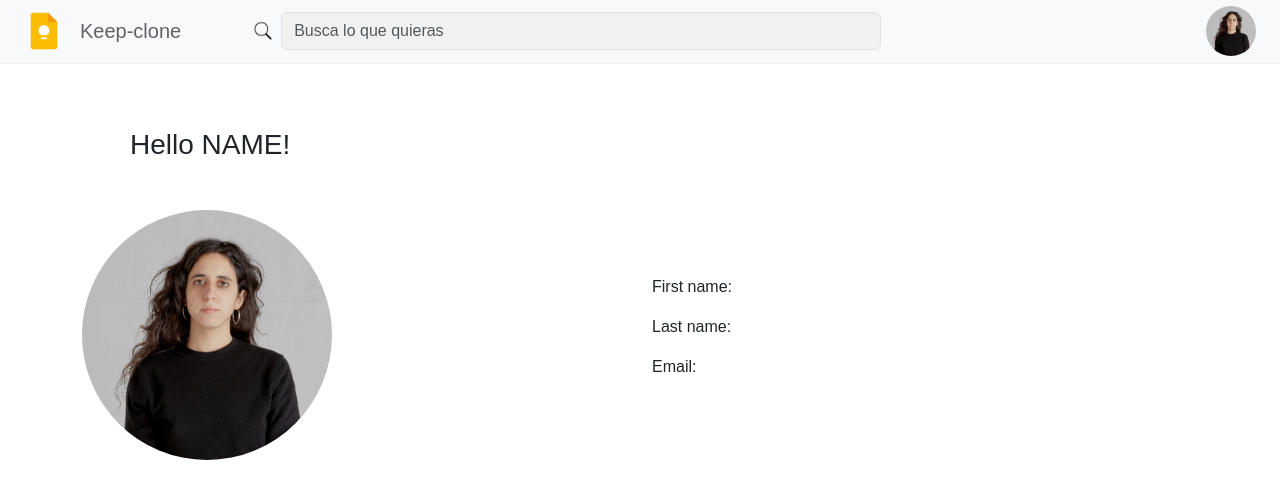
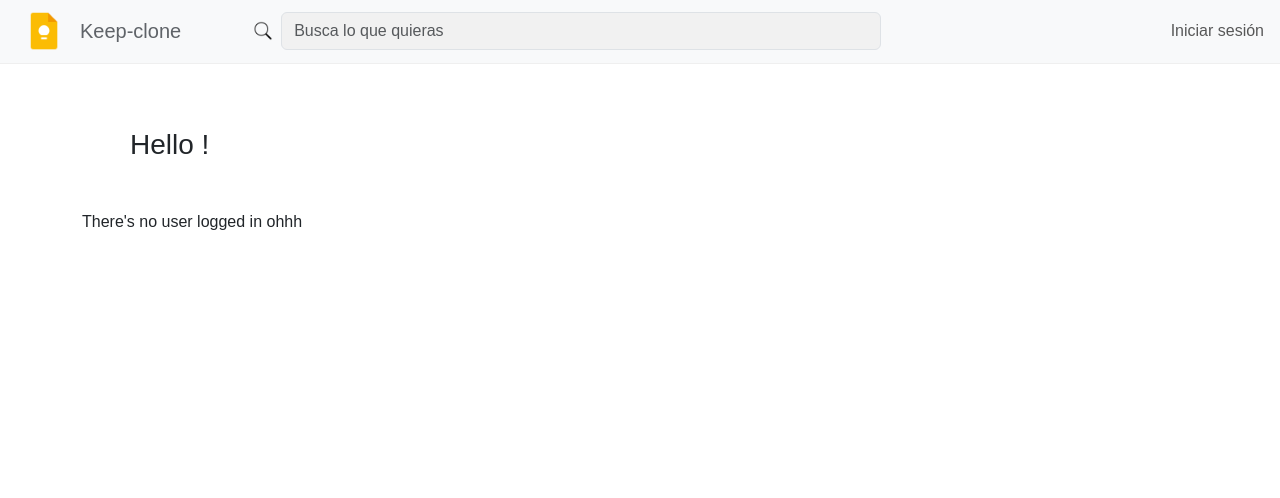
Before and after one commit to hachesanchez/Keep-clone-client, a React (Create React App) app: page /perfil in a window 1280 px wide. Shown: the top 498 px of the page. Built offline with nearby package versions, Linux system fonts and the light colour scheme.

Commit message:
user token stored + logout

```diff
--- a/src/components/Navigation/Navigation.jsx
+++ b/src/components/Navigation/Navigation.jsx
@@ -1,19 +1,20 @@
-import React, { useState } from 'react'
-import { Navbar, Nav, Form } from 'react-bootstrap'
+import React, { useContext } from 'react'
+import { Navbar, Nav, Form, NavDropdown } from 'react-bootstrap'
 import { Link } from 'react-router-dom'
 import keepLogo from '../../assets/images/keep_logo.png'
 import searchIcon from '../../assets/images/icons8-search-50.png'
-import fakeAvatar from '../../assets/images/H_perfil_BAJA-54.jpg'
+import { AuthContext } from '../../contexts/AuthContex'
 import './Navigation.css'
 
 
 const Navigation = ({ setSearchTerm, searchTerm }) => {
 
-
     const handleInputValue = (e) => {
         const { value } = e.target
         setSearchTerm(value)
     }
+
+    const { user, logout } = useContext(AuthContext)
 
 
     return (
@@ -28,7 +29,9 @@ const Navigation = ({ setSearchTerm, searchTerm }) => {
             <Navbar.Brand as={Link} to="/" className="brand">
                 Keep-clone
             </Navbar.Brand>
+
             <Navbar.Toggle aria-controls="basic-navbar-nav" />
+
             <Navbar.Collapse id="basic-navbar-nav">
                 <Nav className="me-auto">
                     <Form className="search-bar d-flex align-items-center"  >
@@ -44,9 +47,68 @@ const Navigation = ({ setSearchTerm, searchTerm }) => {
                     </Form>
                 </Nav>
             </Navbar.Collapse>
-            <Navbar.Brand as={Link} to="/perfil">
-                <img src={fakeAvatar} className='navbar-avatar' />
-            </Navbar.Brand>
+
+            {
+                user ? (
+                    console.log('HAY UN USER', true)
+                ) : (
+                    console.log('NO HAY USER', false)
+                )
+            }
+
+            {
+                user
+                    ?
+                    <>
+                        <Navbar.Brand as={Link} to="/perfil">
+                            <img src={user?.avatar} alt="avatar" width="40" height="40" className="nav-avatar rounded-circle" />
+                        </Navbar.Brand>
+                        <NavDropdown title=" " id="navbarScrollingDropdown">
+                            <NavDropdown.Item
+                                as={Link}
+                                to={`/editar/${user?._id}`}
+                                className="dropdown-item"
+                            >   Editar perfil
+                            </NavDropdown.Item>
+                            <NavDropdown.Item
+                                onClick={logout}
+                                className="dropdown-item"
+                            >  Cerrar sesión
+                            </NavDropdown.Item>
+                        </NavDropdown>
+                    </>
+                    :
+                    <>
+                        <Nav className=" ">
+                            <Nav.Link as={Link} to="/acceder">
+                                Iniciar sesión
+                            </Nav.Link>
+                        </Nav>
+                    </>
+
+            }
+
+
+            {/* <Nav className="custom-nav">
+                <NavDropdown className="nav-profile" title="" id="basic-nav-dropdown">
+                    <NavDropdown.Item
+                        as={Link}
+                        to={`/editar/${user?._id}`}
+                        className="dropdown-item"
+                    >   Editar perfil
+                    </NavDropdown.Item>
+                    <NavDropdown.Item
+                        onClick={logout}
+                        className="dropdown-item"
+                    >  Cerrar sesión
+                    </NavDropdown.Item>
+                </NavDropdown>
+                <Navbar.Brand as={Link} to="/perfil">
+                    <img src={user?.avatar} alt="avatar" width="40" height="40" className="nav-avatar rounded-circle" />
+                </Navbar.Brand>
+            </Nav> */}
+
+
 
         </Navbar>
     )
--- a/src/components/Profile/ProfileDetails.jsx
+++ b/src/components/Profile/ProfileDetails.jsx
@@ -1,25 +1,33 @@
-import fakeAvatar from '../../assets/images/H_perfil_BAJA-54.jpg'
 import { Row, Col } from "react-bootstrap"
-
+import React, { useContext } from 'react'
+import { AuthContext } from '../../contexts/AuthContex'
 import './ProfileDetails.css'
-import React from 'react'
 
 
 const ProfileDetails = () => {
 
+    const { user } = useContext(AuthContext)
+    console.log(user)
+
+
+
     return (
 
         <>
+            {user ? (
                 <Row className='profile-container'>
                     <Col>
-                    <img src={fakeAvatar} className='profile-avatar' />
+                        <img src={user.avatar} className='profile-avatar' alt="User Avatar" />
                     </Col>
                     <Col>
-                    <p>First name: </p>
-                    <p>Last name: </p>
-                    <p>Email: </p>
+                        <p>First name: <strong> {user.firstName} </strong></p>
+                        <p>Last name: <strong> {user.lastName} </strong></p>
+                        <p>Email: <strong> {user.email} </strong></p>
                     </Col>
                 </Row>
+            ) : (
+                <p>There's no user logged in ohhh</p>
+            )}
         </>
     )
 }
--- a/src/components/Users/LoginForm/LoginForm.jsx
+++ b/src/components/Users/LoginForm/LoginForm.jsx
@@ -1,8 +1,9 @@
 import { Form, Button } from "react-bootstrap"
 import { useNavigate } from "react-router-dom"
-import { useState } from "react"
+import { useContext, useState } from "react"
 import './LoginForm.css'
 import authService from "../../../services/auth.services"
+import { AuthContext } from "../../../contexts/AuthContex"
 
 const LoginForm = () => {
 
@@ -13,6 +14,10 @@ const LoginForm = () => {
 
     const navigate = useNavigate()
 
+
+    const { authenticateUser, storeToken } = useContext(AuthContext)
+
+
     const handleSubmit = e => {
 
         e.preventDefault()
@@ -20,29 +25,21 @@ const LoginForm = () => {
         authService
             .login(loginData)
             .then(({ data }) => {
-                localStorage.setItem('authToken', data.authToken)
-
-                authService
-                    .verify(data.authToken)
-                    .then(({ data }) => console.log('a ver el fakin user', data))
-
-
-                console.log('respuestaaaa', data)
-                console.log('logindata', loginData)
-                // storeToken(data.authToken)
-                // authenticateUser()
+                storeToken(data.authToken)
+                authenticateUser()
                 navigate('/')
             })
             .catch(err => console.log(err))
     }
+
 
     const handleInputChange = (e) => {
         const { value, name } = e.target
         setLoginData({ ...loginData, [name]: value })
     }
 
+
     const { email, password } = loginData
-    // const { authenticateUser, storeToken } = useContext(AuthContext)
 
 
     return (
--- a/src/contexts/AuthContex.jsx
+++ b/src/contexts/AuthContex.jsx
@@ -1,70 +1,57 @@
-import { createContext } from "react";
+import { createContext, useState } from "react";
+import authService from "../services/auth.services";
+
 
 const AuthContext = createContext()
 
+
 function AuthProviderWrapper(props) {
+
+    const [user, setUser] = useState(false)
+
+
+    const storeToken = token => {
+        localStorage.setItem('authToken', token)
+    }
+
+
+    const logout = () => {
+        setUser(null)
+        removeToken()
+    }
+
+
+    const authenticateUser = () => {
+
+        const token = localStorage.getItem('authToken')
+
+        if (token) {
+            authService
+                .verify(token)
+                .then(({ data }) => {
+                    setUser(data)
+                })
+                .catch(err => logout())
+        } else {
+            logout()
+        }
+    }
+
+
+    const removeToken = () => {
+        localStorage.removeItem('authToken')
+    }
+
+
+
 
     return (
         <>
-            {/* TOKEN REVOKED WHILE AUTH CONTEXT */}
+            <AuthContext.Provider value={{ user, authenticateUser, storeToken, logout }}>
+                {props.children}
+            </AuthContext.Provider>
         </>
     )
 }
 
 export { AuthContext, AuthProviderWrapper }
-
-// import { createContext, useEffect, useState } from "react"
-// import authService from "../services/auth.services"
-
-// const AuthContext = createContext()
-
-// function AuthProviderWrapper(props) {
-
-//     const [user, setUser] = useState()
-//     const [isLoading, setIsLoading] = useState(true)
-
-//     useEffect(() => {
-//         authenticateUser()
-//     }, [])
-
-//     const storeToken = token => {
-//         localStorage.setItem('authToken', token)
-//     }
-
-//     const removeToken = () => {
-//         localStorage.removeItem('authToken')
-//     }
-
-//     const logout = () => {
-//         setIsLoading(false)
-//         setUser(null)
-//         removeToken()
-//     }
-
-//     const authenticateUser = () => {
-
-//         const token = localStorage.getItem("authToken")
-
-//         if (token) {
-//             authService
-//                 .verify(token)
-//                 .then(({ data }) => {
-//                     setUser(data)
-//                     setIsLoading(false)
-//                 })
-//                 .catch(err => logout())
-//         } else {
-//             logout()
-//         }
-//     }
-
-
-
-//     return (
-//         <AuthContext.Provider value={{ user, authenticateUser, storeToken, logout, isLoading }}>
-//             {props.children}
-//         </AuthContext.Provider>
-//     )
-// }
-
-// export { AuthContext, AuthProviderWrapper }
--- a/src/index.js
+++ b/src/index.js
@@ -2,14 +2,17 @@ import React from 'react'
 import ReactDOM from 'react-dom/client'
 import App from './App'
 import { BrowserRouter as Router } from 'react-router-dom'
+import { AuthProviderWrapper } from './contexts/AuthContex'
 
 
 const root = ReactDOM.createRoot(document.getElementById('root'))
 root.render(
 
   <React.StrictMode>
-    <Router>
-      <App />
-    </Router>
+    <AuthProviderWrapper>
+      <Router>
+        <App />
+      </Router>
+    </AuthProviderWrapper>
   </React.StrictMode>
 )
--- a/src/pages/ProfilePage/ProfilePage.jsx
+++ b/src/pages/ProfilePage/ProfilePage.jsx
@@ -1,14 +1,18 @@
 import { Container } from "react-bootstrap"
 import ProfileDetails from "../../components/Profile/ProfileDetails"
+import { useContext } from "react"
+import { AuthContext } from "../../contexts/AuthContex"
 
 const ProfilePage = () => {
+
+    const { user } = useContext(AuthContext)
 
     return (
 
         <>
             <Container>
 
-                <h3 className="m-5">Hello NAME!</h3>
+                <h3 className="m-5">Hello {user.username}!</h3>
                 <ProfileDetails />
 
             </Container>
```
Lines whose indentation alone changed are shown as unchanged.
